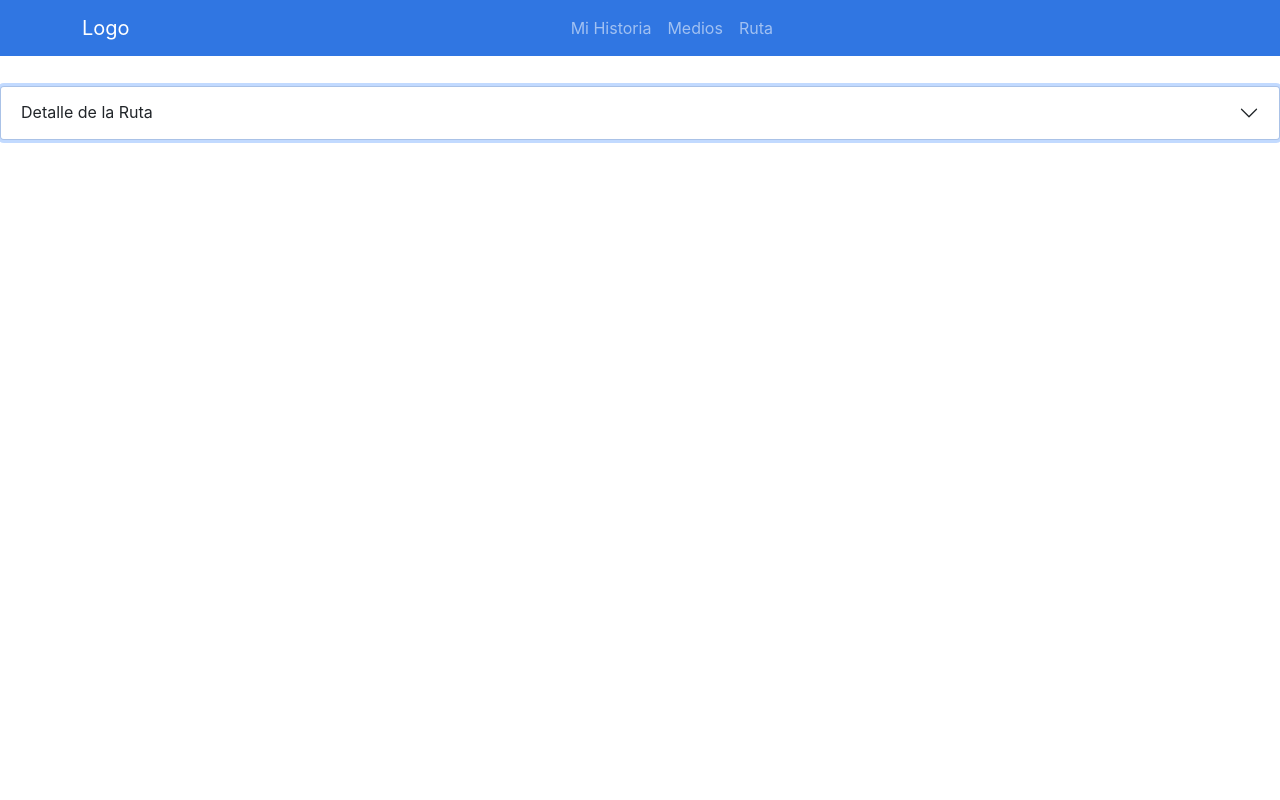
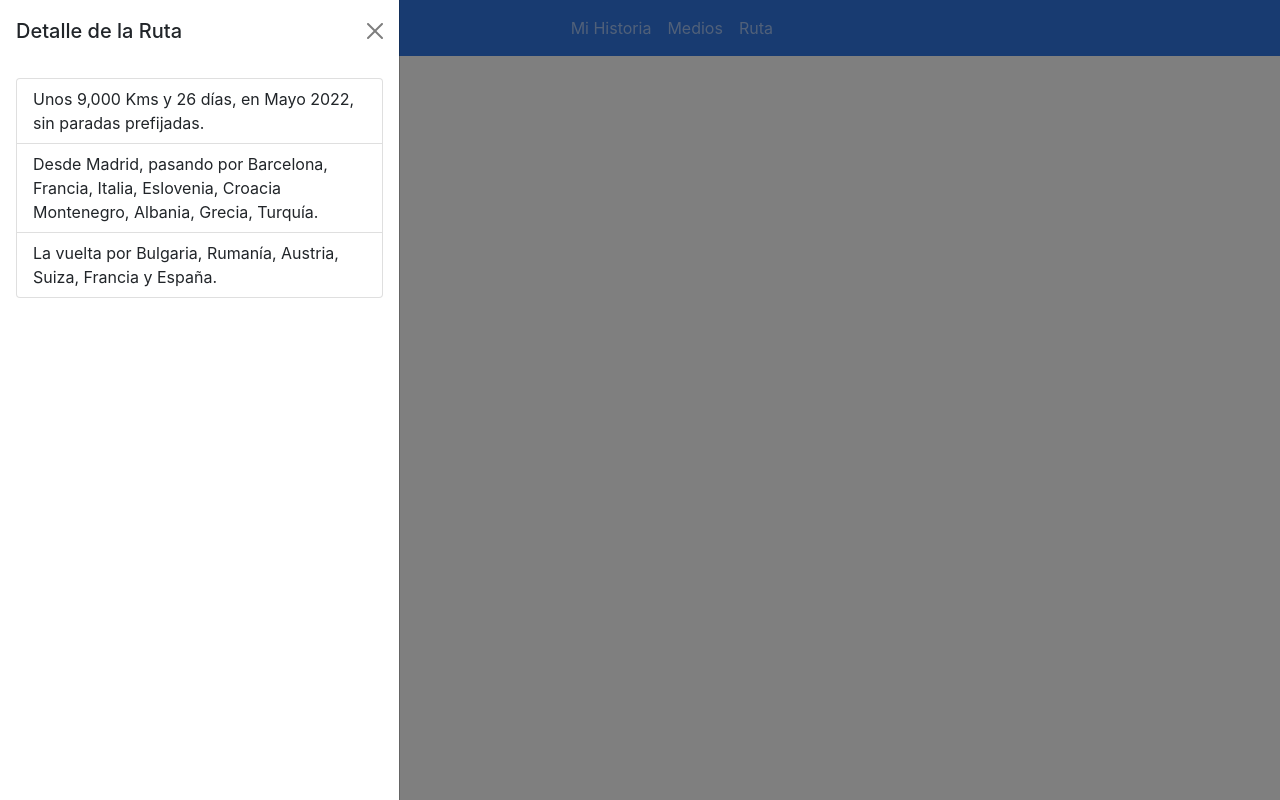
Before and after one commit to andredoc/muerde-la-vida-web, a React (Create React App) app in the folder client/: page /trip-routes in a window 1280 px wide. Both pictures are taken after a click on the button "Detalle de la Ruta". Built offline with nearby package versions, Linux system fonts and the light colour scheme.

Commit message:
change route component and add offcanvas view

```diff
--- a/client/src/components/RouteAccordion/RouteAccordion.jsx
+++ /dev/null
@@ -1,29 +0,0 @@
-import { Accordion, ListGroup } from "react-bootstrap"
-
-const RouteAccordion = () => {
-    return (
-        <>
-            <Accordion defaultActiveKey="0">
-                <Accordion.Item eventKey="0">
-                    <Accordion.Header>Detalle de la Ruta</Accordion.Header>
-                    <Accordion.Body>
-                        <ListGroup as="ul">
-                            <ListGroup.Item as="li" >
-                                Unos 9,000 Kms y 26 días, en Mayo 2022, sin paradas prefijadas.
-                            </ListGroup.Item>
-                            <ListGroup.Item as="li">
-                                Desde Madrid, pasando por Barcelona, Francia, Italia, Eslovenia,
-                                Croacia Montenegro, Albania, Grecia, Turquía.
-                            </ListGroup.Item>
-                            <ListGroup.Item as="li" >
-                                La vuelta por Bulgaria, Rumanía, Austria, Suiza, Francia y España.
-                            </ListGroup.Item>
-                        </ListGroup>
-                    </Accordion.Body>
-                </Accordion.Item>
-            </Accordion>
-        </>
-    )
-}
-
-export default RouteAccordion
--- /dev/null
+++ b/client/src/components/RouteDetails/RouteDetails.jsx
@@ -0,0 +1,39 @@
+import { useState } from "react";
+import { Button, Offcanvas, ListGroup } from "react-bootstrap"
+
+const RouteDetails = () => {
+
+        const [show, setShow] = useState(false);
+
+        const handleClose = () => setShow(false);
+        const handleShow = () => setShow(true);
+
+    return (
+                <>
+                    <Button variant="primary" onClick={handleShow}>
+                        Detalle de la Ruta
+                    </Button>
+                    <Offcanvas show={show} onHide={handleClose}>
+                        <Offcanvas.Header closeButton>
+                            <Offcanvas.Title>Detalle de la Ruta</Offcanvas.Title>
+                        </Offcanvas.Header>
+                        <Offcanvas.Body>
+                            <ListGroup as="ul">
+                                <ListGroup.Item as="li" >
+                                    Unos 9,000 Kms y 26 días, en Mayo 2022, sin paradas prefijadas.
+                                </ListGroup.Item>
+                                <ListGroup.Item as="li">
+                                    Desde Madrid, pasando por Barcelona, Francia, Italia, Eslovenia,
+                                    Croacia Montenegro, Albania, Grecia, Turquía.
+                                </ListGroup.Item>
+                                <ListGroup.Item as="li" >
+                                    La vuelta por Bulgaria, Rumanía, Austria, Suiza, Francia y España.
+                                </ListGroup.Item>
+                            </ListGroup>
+                        </Offcanvas.Body>
+                    </Offcanvas>
+                </>
+            )
+}
+
+export default RouteDetails
--- a/client/src/pages/HomePage/HomePage.jsx
+++ b/client/src/pages/HomePage/HomePage.jsx
@@ -1,5 +1,4 @@
 import ControlledCarousel from '../../components/ControlledCarrousel/ControlledCarrousel'
-import { Row, Col } from "react-bootstrap"
 
 const HomePage = () => {
     return (
--- a/client/src/pages/MyHistoryPage/MyHistoryPage.jsx
+++ b/client/src/pages/MyHistoryPage/MyHistoryPage.jsx
@@ -1,13 +1,19 @@
 import MyHistory from '../../components/MyHistory/MyHistory'
 import pablo_profile from '../../assets/images/pablo_profile.jpeg'
+import { Row, Col } from 'react-bootstrap'
 
 const MyHistoryPage = () => {
     return (
-        <>
-            <img src={pablo_profile} />
-            <br/>
-            <MyHistory />
-        </>
+        <div className="My-History" >
+            <Row>
+                <Col sm={3}>
+                    <img src={pablo_profile} />
+                </Col>
+                <Col sm={9}>
+                    <MyHistory />
+               </Col>
+            </Row>
+        </div>
 
     )
 }
--- a/client/src/pages/TripRoutesPage/TripRoutesPage.jsx
+++ b/client/src/pages/TripRoutesPage/TripRoutesPage.jsx
@@ -1,10 +1,10 @@
 import "./TripRoutesPage.css"
-import RouteAccordion from "../../components/RouteAccordion/RouteAccordion.jsx"
+import RouteDetails from "../../components/RouteDetails/RouteDetails.jsx"
 
 const TripRoutesPage = () => {
     return (
         <>
-            <RouteAccordion />
+            <RouteDetails />
         </>
     )
 }
```
Also changed, not shown: client/src/components/RouteDetails/RouteDetails.css (added).
